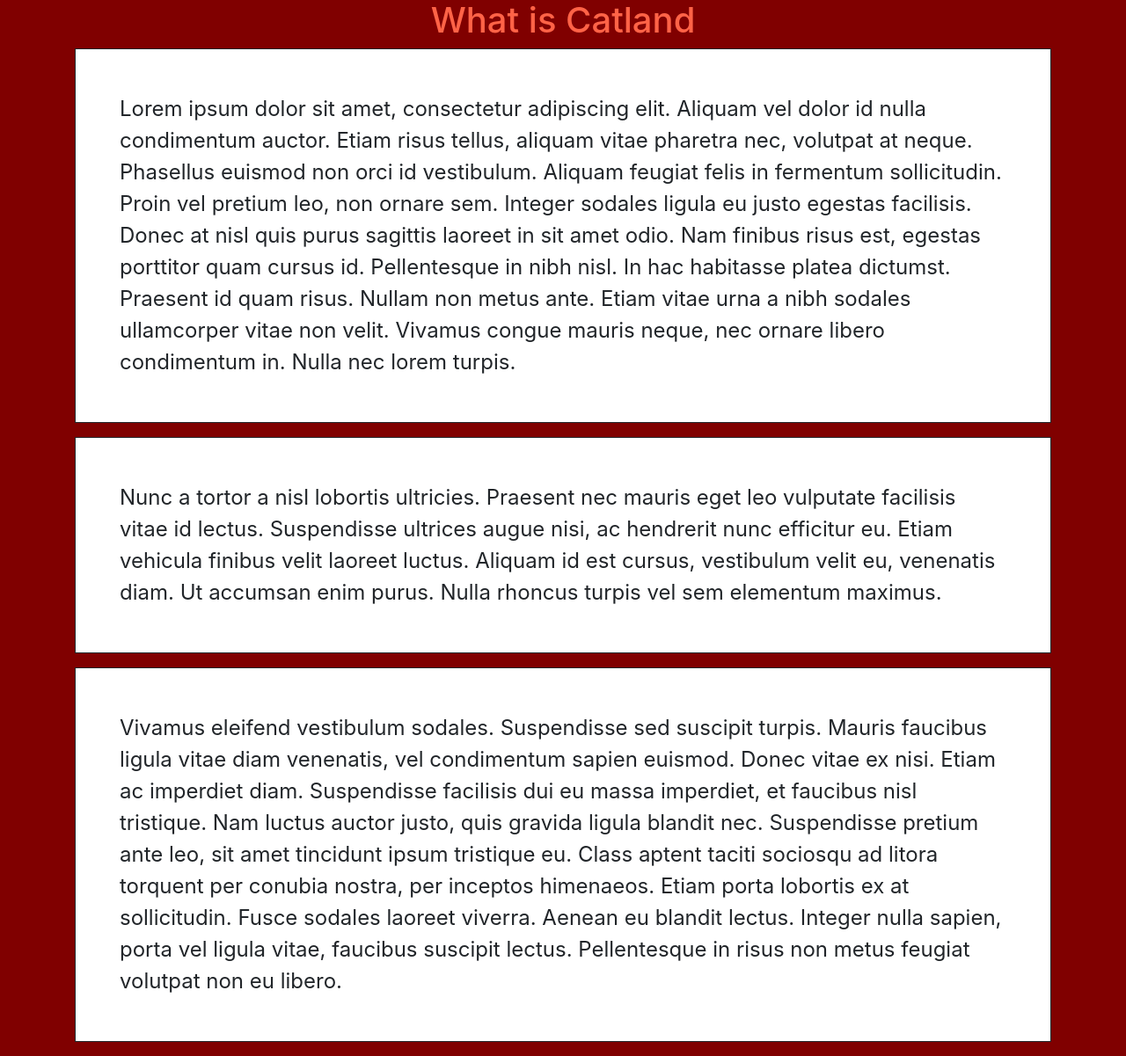
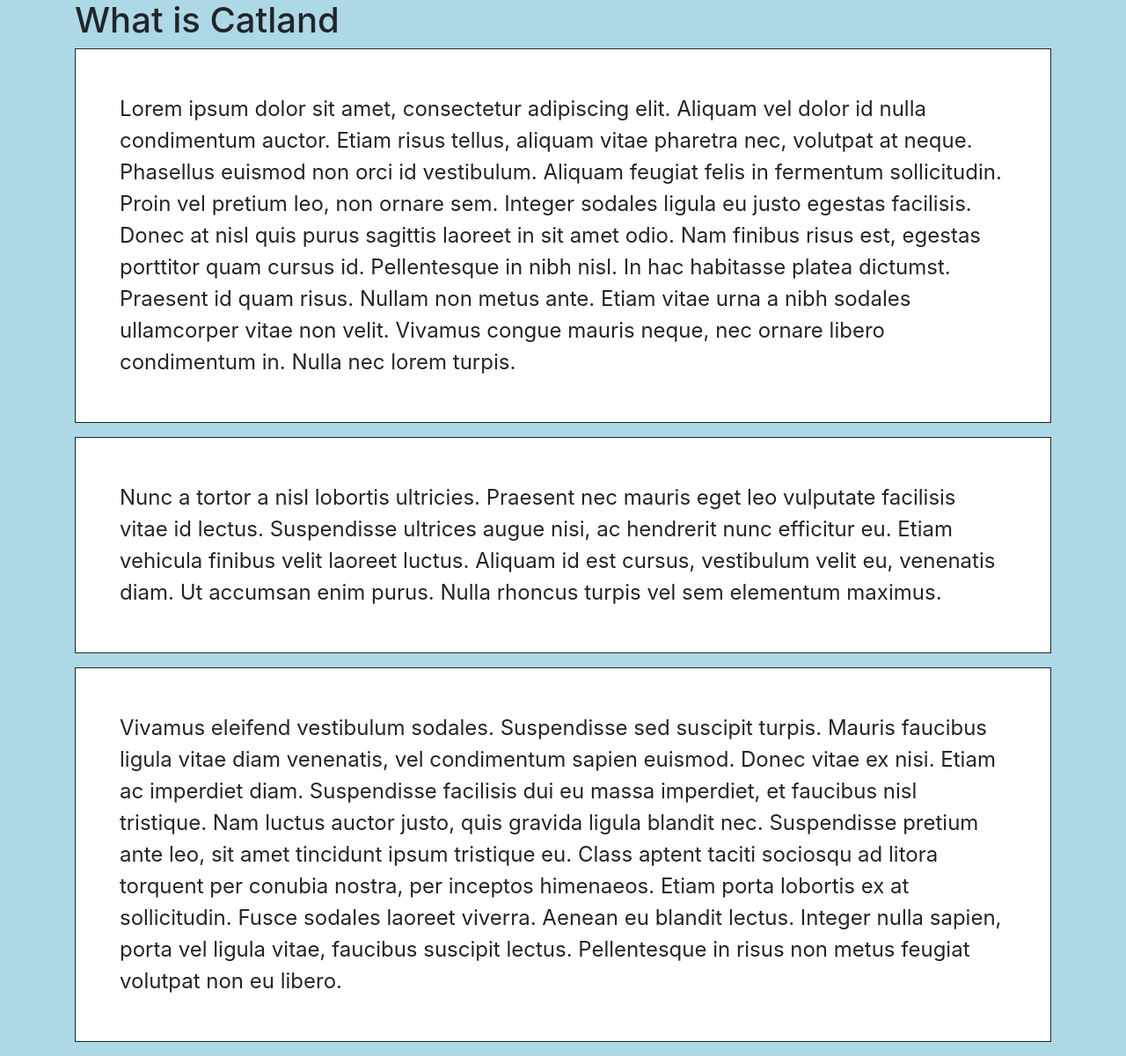
Before and after one commit to ispyhumanfly/catland, a Flask app: page /about in a window 1280 px wide. Shown: the part 373-1574 px from the top of the page at 88% size. Run offline with Flask 2, Linux system fonts and the light colour scheme; some libraries are stand-ins or nearby versions.

Commit message:
i guess i pushed it wrong. sorry about that.

```diff
--- a/app/assets/styles/about.css
+++ b/app/assets/styles/about.css
@@ -1,6 +1,4 @@
-body {background-color: maroon;}
 
-h1 {color: tomato; text-align: center;}
 
 p {background-color: white; padding: 50px; border: 1px solid; font-size:150%;}
 
--- a/app/assets/styles/uploader.css
+++ /dev/null
@@ -1,5 +0,0 @@
-body  {background-color: wheat;}
-
-h1 {color: black; text-align: center;}
-
-p {background-color: white; padding: 50px; border: 1px solid; font-size:150%;}
```
Also changed, not shown: app/assets/styles/readme.css (deleted, +0 -7 lines).
